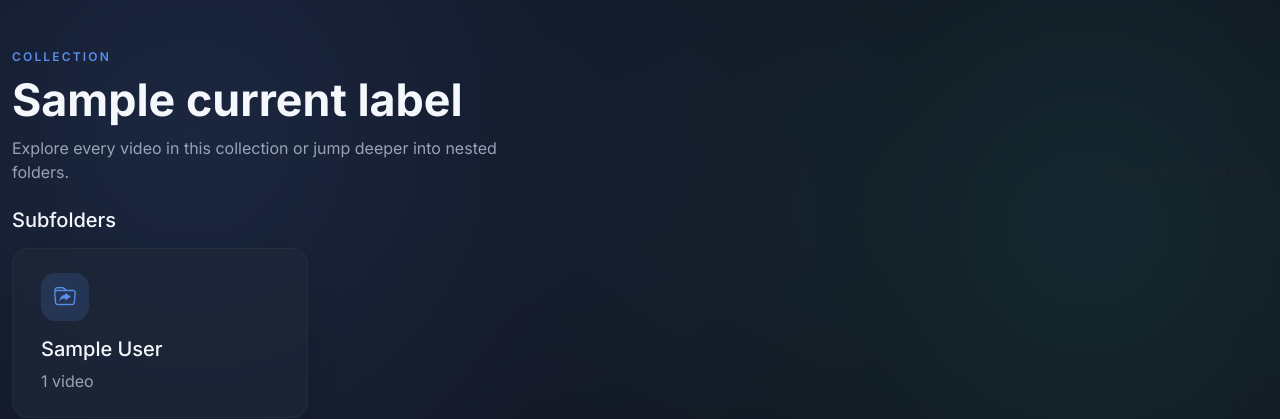
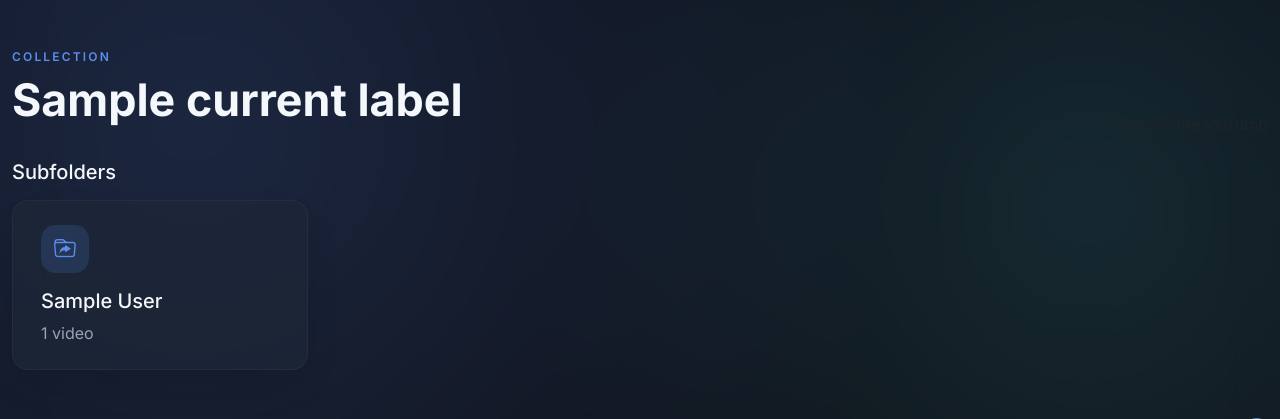
Before and after one commit to PalisseVolia/VideoStreamer, a Flask app: template webapp/templates/browse.html in a window 1280 px wide. Shown: the part 56-475 px from the top of the page. Run offline with Flask 3, Linux system fonts and the light colour scheme; the template is opened without the code that fills it: most values are stand-ins (such as "Sample title", 1, 10 or a date in 2020).

Commit message:
quick update

```diff
--- a/webapp/templates/browse.html
+++ b/webapp/templates/browse.html
@@ -5,13 +5,6 @@
       <div>
         <p class="subtitle text-uppercase mb-2">{{ 'Categories' if is_root else 'Collection' }}</p>
         <h1 class="page-title mb-2">{{ current_label }}</h1>
-        <p class="page-lead mb-0 text-muted">
-          {% if is_root %}
-            Dive into your curated folders and quickly find the clip you want to share.
-          {% else %}
-            Explore every video in this collection or jump deeper into nested folders.
-          {% endif %}
-        </p>
       </div>
       <nav aria-label="breadcrumb" class="flex-shrink-0">
         <ol class="breadcrumb mb-0">
@@ -30,7 +23,7 @@
   {% if directories %}
     <section class="mb-5">
       <div class="section-heading d-flex align-items-center justify-content-between mb-3">
-        <h2 class="h5 mb-0">{{ 'Featured Categories' if is_root else 'Subfolders' }}</h2>
+        <h2 class="h5 mb-0">{{ 'Categories' if is_root else 'Subfolders' }}</h2>
       </div>
       <div class="row row-cols-1 row-cols-sm-2 row-cols-lg-3 row-cols-xl-4 g-4">
         {% for directory in directories %}
```
